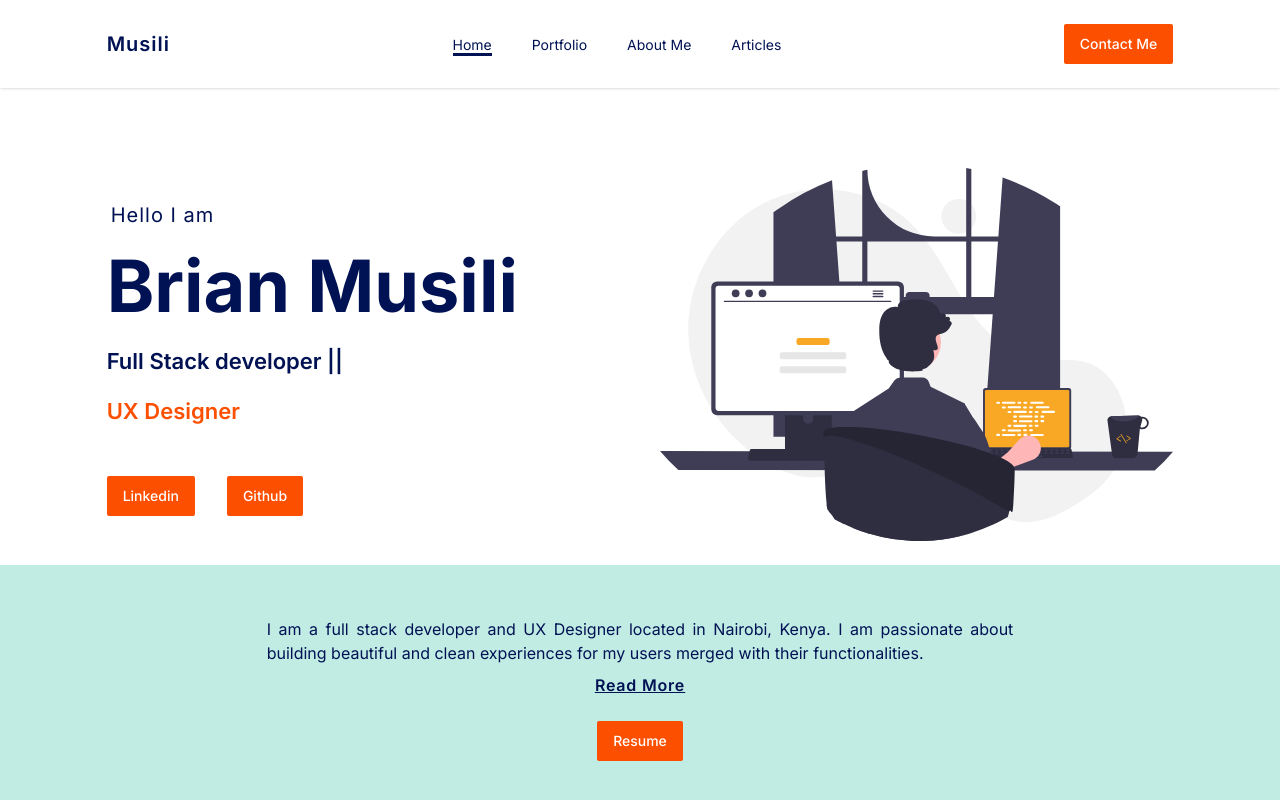
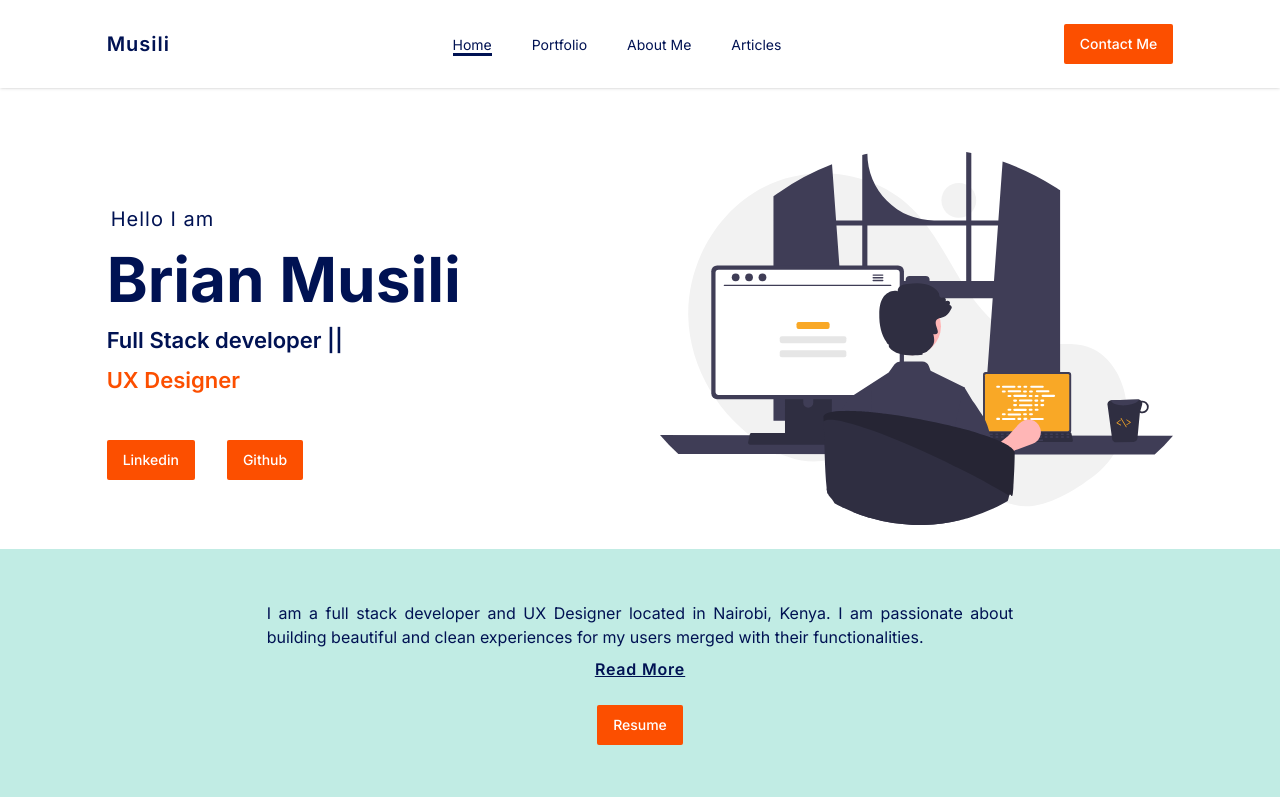
Before and after one commit to MusiliC/Portfolio-v3, a Next.js app: page / in a window 1280 px wide. Shown: the top 800 px of the page. Built offline with nearby package versions, Linux system fonts and the light colour scheme.

Commit message:
fine adjustments

```diff
--- a/app/articles/page.jsx
+++ b/app/articles/page.jsx
@@ -3,7 +3,7 @@ import React from 'react'
 
 const Articles = () => {
   return (
-    <div className="min-h-[70vh] pt-14 md:pt-24 lg:min-h-[85vh] ">
+    <div className="min-h-[70vh] pt-14 md:pt-20 lg:min-h-[85vh] ">
       <ArticlesComponent />
     </div>
   );
--- a/app/page.js
+++ b/app/page.js
@@ -5,7 +5,7 @@ import Image from 'next/image'
 
 export default function Home() {
   return (
-    <main className="min-h-[70vh] pt-28  lg:pt-36 lg:min-h-[10vh]  ">
+    <main className="min-h-[70vh] pt-28  lg:pt-32 lg:min-h-[10vh]  ">
       <Hero/>
       <Me/>
       <Service/>
--- a/app/portfolio/layout.js
+++ b/app/portfolio/layout.js
@@ -9,7 +9,7 @@ export const metadata = {
 
 export default function RootLayout({ children }) {
   return (
-    <section className="w-full pt-14 md:pt-24  pb-16">
+    <section className="w-full pt-14 md:pt-20  pb-16">
       <div className=" relative w-full  bg-gradient-to-br from-primary-500 to-secondary-500  h-[300px]">
         <Image
           src={aboutImage}
--- a/components/home/Hero.jsx
+++ b/components/home/Hero.jsx
@@ -23,11 +23,11 @@ const Hero = () => {
           {/* name */}
 
           <div className="">
-            <h1 className=" font-bold font-poppins md:text-[72px] text-[42px] md:leading-[100px] leading-[72px]">
+            <h1 className=" font-bold font-poppins md:text-[62px] text-[32px] md:leading-[80px] leading-[52px]">
               Brian Musili
             </h1>
 
-            <h1 className=" font-semibold font-poppins md:text-[22px] text-[15px] md:leading-[50px] leading-[32px]">
+            <h1 className=" font-semibold font-poppins md:text-[22px] text-[15px] md:leading-[40px] leading-[22px]">
               Full Stack developer || <br />{" "}
               <span className="text-secondary-100">UX Designer</span>
             </h1>
```
